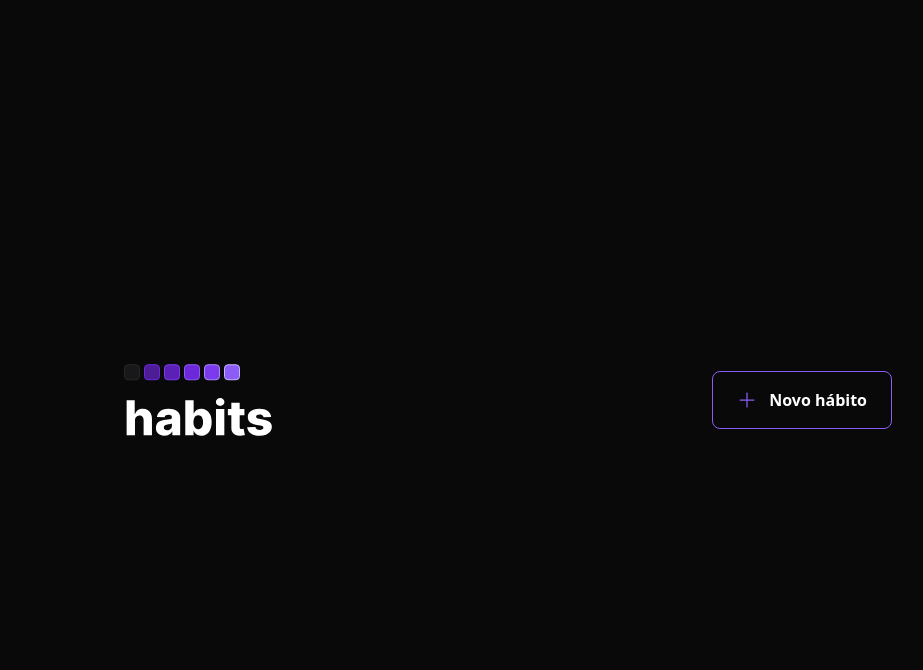
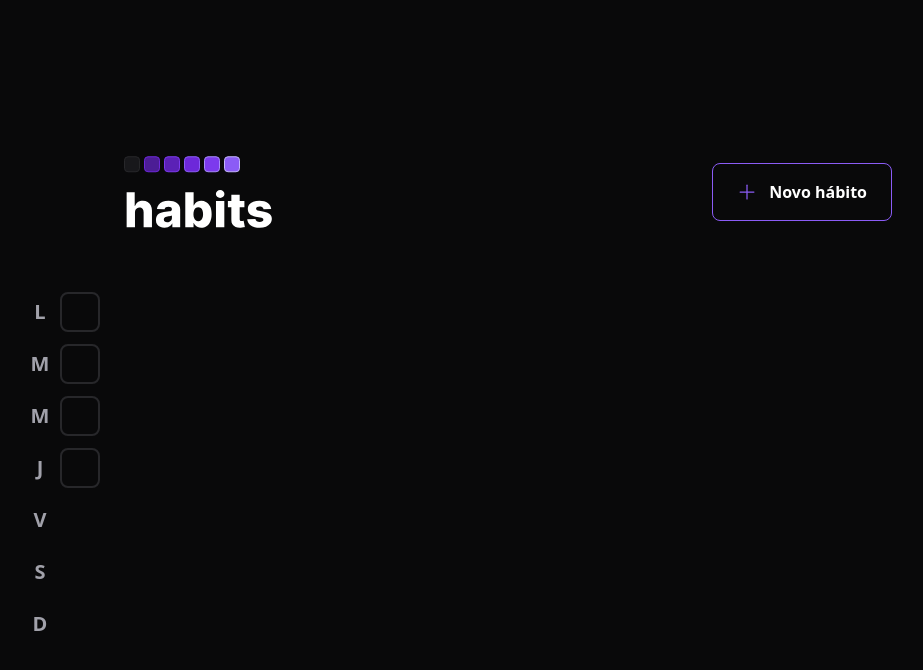
Before and after one commit to esiammd/nlw-setup, a React (Vite) app in the folder web/: page / in a window 1280 px wide. Shown: the top 670 px of the page, without its empty margins (132-1055 px from the left). Built offline with nearby package versions, Linux system fonts and the light colour scheme.

Commit message:
fix(web): update App component

```diff
--- a/web/src/App.tsx
+++ b/web/src/App.tsx
@@ -1,14 +1,16 @@
-import './styles/global.css'
+import "./styles/global.css";
 
-import { Header } from './components/Header'
-
+import { Header } from "./components/Header";
+import { SummaryTable } from "./components/SummaryTable";
 
 export function App() {
   return (
-    <div className='w-screen h-screen flex justify-center items-center'>
-      <div className='w-full max-w-5xl px-6 flex flex-col gap-16'>
+    <div className="w-screen h-screen flex justify-center items-center">
+      <div className="w-full max-w-5xl px-6 flex flex-col gap-16">
         <Header />
+
+        <SummaryTable />
       </div>
     </div>
-  )
+  );
 }
```
